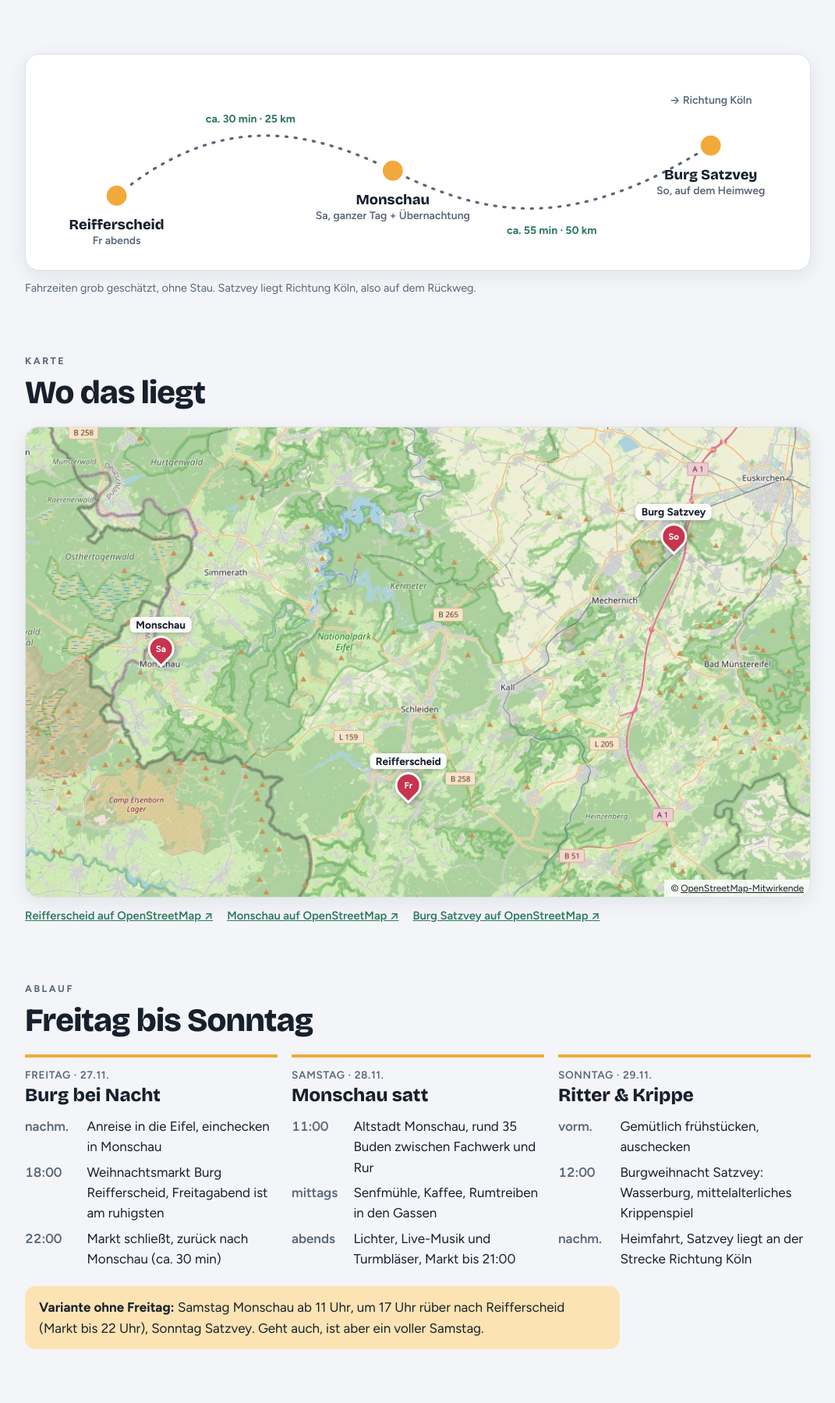
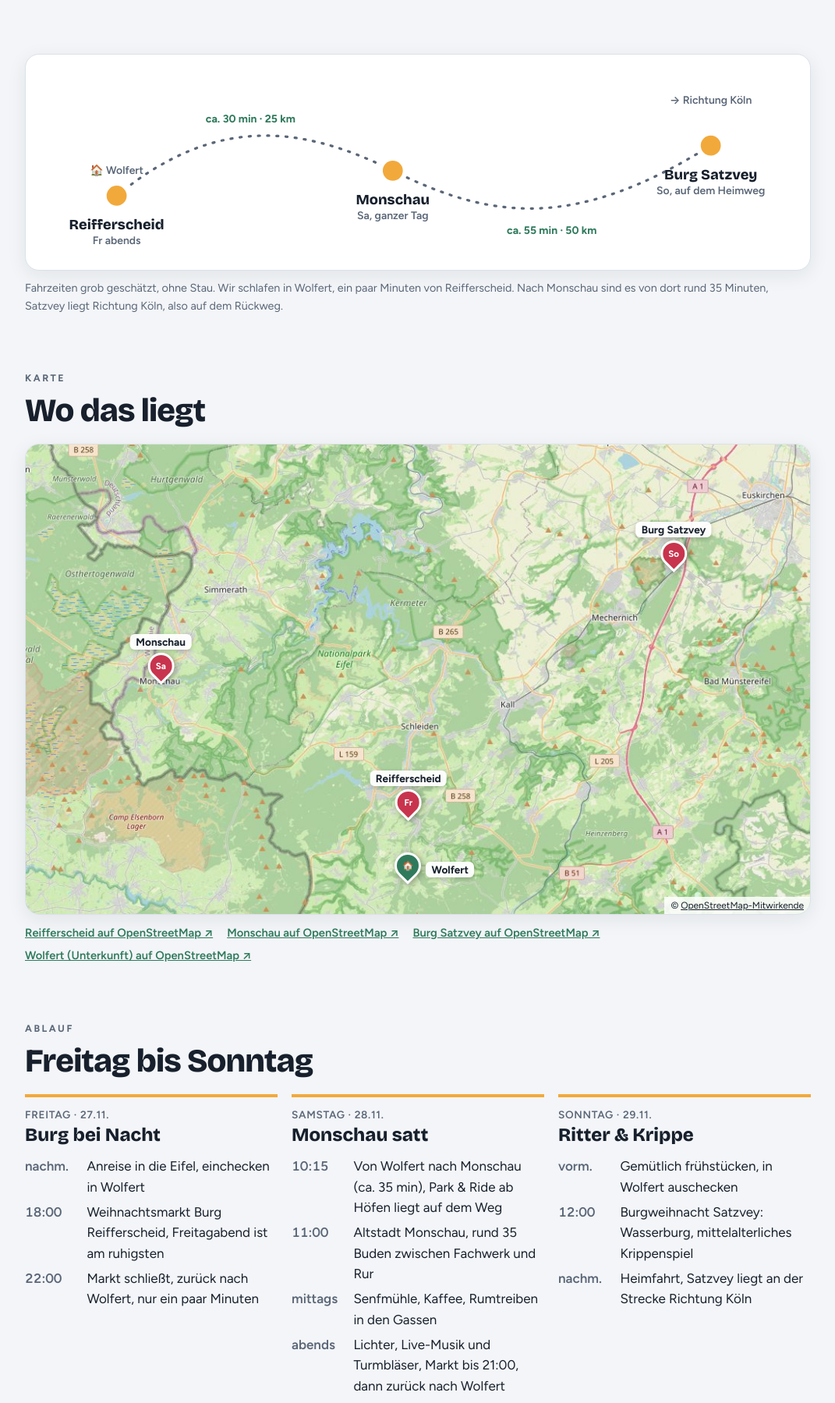
Before and after one commit to dbraun1991/ChristmasMarket, a plain HTML site: page index.html in a window 1280 px wide. Shown: the part 829-2628 px from the top of the page at 78% size, without its empty margins (104-1175 px from the left). Drawn offline with nearby package versions, Linux system fonts and the light colour scheme.

Commit message:
Add Wolfert as accommodation
Pin on the map, route label, and plan adjusted: short way back
from Reifferscheid on Friday, drive to Monschau via Park & Ride Höfen.

Co-Authored-By: Claude Opus 5.5 <noreply@anthropic.com>

```diff
--- a/index.html
+++ b/index.html
@@ -108,6 +108,9 @@ section h2 { font-size: clamp(1.8rem, 4.5vw, 2.6rem); font-weight: 800; letter-s
 .pin .dot span { rotate: 45deg; color: #fff; font: 800 .72rem var(--body); }
 .pin .lbl { order: -1; margin-bottom: 4px; padding: .15em .55em; border-radius: 6px; background: #fffffff0; color: #17202c; font: 700 .85rem var(--body); white-space: nowrap; box-shadow: 0 2px 6px rgb(0 0 0 / .2); }
 .pin:hover .dot, .pin:focus-visible .dot { background: var(--fir); }
+.pin.home .dot { background: var(--fir); }
+.pin.home:hover .dot, .pin.home:focus-visible .dot { background: var(--berry); }
+.pin.home .lbl { position: absolute; left: calc(100% + 6px); bottom: 2px; margin: 0; }
 .pin:focus-visible { outline: none; } .pin:focus-visible .lbl { outline: 2px solid var(--fir); }
 .map figcaption { position: absolute; right: 0; bottom: 0; padding: 2px 8px; background: #ffffffd9; color: #17202c; font-size: .75rem; }
 .map figcaption a { color: #17202c; font-weight: 400; }
@@ -211,15 +214,16 @@ footer p { margin: .3em 0; max-width: 80ch; }
   <section style="padding-top:0">
     <div class="wrap">
       <div class="route">
-        <svg viewBox="0 0 900 220" role="img" aria-label="Route: Reifferscheid, Monschau und Burg Satzvey mit Fahrzeiten">
+        <svg viewBox="0 0 900 220" role="img" aria-label="Route: Reifferscheid mit Unterkunft im Nachbarort Wolfert, Monschau und Burg Satzvey mit Fahrzeiten">
           <path class="path" d="M90 150 C 200 60, 300 60, 420 120 S 640 190, 800 90"/>
           <circle class="stop" cx="90" cy="150" r="14"/>
           <circle class="stop" cx="420" cy="120" r="14"/>
           <circle class="stop" cx="800" cy="90" r="14"/>
           <text class="name" x="90" y="190" text-anchor="middle">Reifferscheid</text>
           <text class="sub" x="90" y="208" text-anchor="middle">Fr abends</text>
+          <text class="sub" x="90" y="124" text-anchor="middle">🏠 Wolfert</text>
           <text class="name" x="420" y="160" text-anchor="middle">Monschau</text>
-          <text class="sub" x="420" y="178" text-anchor="middle">Sa, ganzer Tag + Übernachtung</text>
+          <text class="sub" x="420" y="178" text-anchor="middle">Sa, ganzer Tag</text>
           <text class="name" x="800" y="130" text-anchor="middle">Burg Satzvey</text>
           <text class="sub" x="800" y="148" text-anchor="middle">So, auf dem Heimweg</text>
           <text class="leg" x="250" y="62" text-anchor="middle">ca. 30 min · 25 km</text>
@@ -227,7 +231,7 @@ footer p { margin: .3em 0; max-width: 80ch; }
           <text class="sub" x="800" y="40" text-anchor="middle">→ Richtung Köln</text>
         </svg>
       </div>
-      <p class="note">Fahrzeiten grob geschätzt, ohne Stau. Satzvey liegt Richtung Köln, also auf dem Rückweg.</p>
+      <p class="note">Fahrzeiten grob geschätzt, ohne Stau. Wir schlafen in Wolfert, ein paar Minuten von Reifferscheid. Nach Monschau sind es von dort rund 35 Minuten, Satzvey liegt Richtung Köln, also auf dem Rückweg.</p>
     </div>
   </section>
 
@@ -236,16 +240,18 @@ footer p { margin: .3em 0; max-width: 80ch; }
       <p class="eyebrow">Karte</p>
       <h2>Wo das liegt</h2>
       <figure class="map">
-        <img src="map.jpg" width="1034" height="619" alt="Karte der Nordeifel zwischen Monschau, Schleiden und Euskirchen mit den drei Weihnachtsmärkten">
+        <img src="map.jpg" width="1034" height="619" alt="Karte der Nordeifel zwischen Monschau, Schleiden und Euskirchen mit den drei Weihnachtsmärkten und der Unterkunft in Wolfert">
         <a class="pin" style="left:48.78%;top:79%" href="https://www.openstreetmap.org/?mlat=50.4768&amp;mlon=6.4664#map=15/50.4768/6.4664" target="_blank" rel="noopener"><span class="dot"><span>Fr</span></span><span class="lbl">Reifferscheid</span></a>
         <a class="pin" style="left:17.22%;top:49.98%" href="https://www.openstreetmap.org/?mlat=50.5552&amp;mlon=6.2423#map=15/50.5552/6.2423" target="_blank" rel="noopener"><span class="dot"><span>Sa</span></span><span class="lbl">Monschau</span></a>
         <a class="pin" style="left:82.61%;top:26%" href="https://www.openstreetmap.org/?mlat=50.6199&amp;mlon=6.7065#map=15/50.6199/6.7065" target="_blank" rel="noopener"><span class="dot"><span>So</span></span><span class="lbl">Burg Satzvey</span></a>
+        <a class="pin home" style="left:48.72%;top:92.5%" href="https://www.openstreetmap.org/?mlat=50.4403&amp;mlon=6.4659#map=15/50.4403/6.4659" target="_blank" rel="noopener"><span class="dot"><span>🏠</span></span><span class="lbl">Wolfert</span></a>
         <figcaption>© <a href="https://www.openstreetmap.org/copyright" target="_blank" rel="noopener">OpenStreetMap-Mitwirkende</a></figcaption>
       </figure>
       <ul class="osm-links">
         <li><a href="https://www.openstreetmap.org/?mlat=50.4768&amp;mlon=6.4664#map=15/50.4768/6.4664" target="_blank" rel="noopener">Reifferscheid auf OpenStreetMap ↗</a></li>
         <li><a href="https://www.openstreetmap.org/?mlat=50.5552&amp;mlon=6.2423#map=15/50.5552/6.2423" target="_blank" rel="noopener">Monschau auf OpenStreetMap ↗</a></li>
         <li><a href="https://www.openstreetmap.org/?mlat=50.6199&amp;mlon=6.7065#map=15/50.6199/6.7065" target="_blank" rel="noopener">Burg Satzvey auf OpenStreetMap ↗</a></li>
+        <li><a href="https://www.openstreetmap.org/?mlat=50.4403&amp;mlon=6.4659#map=15/50.4403/6.4659" target="_blank" rel="noopener">Wolfert (Unterkunft) auf OpenStreetMap ↗</a></li>
       </ul>
     </div>
   </section>
@@ -258,23 +264,24 @@ footer p { margin: .3em 0; max-width: 80ch; }
         <article class="day">
           <div class="when"><small>Freitag · 27.11.</small>Burg bei Nacht</div>
           <ul>
-            <li><b>nachm.</b><span>Anreise in die Eifel, einchecken in Monschau</span></li>
+            <li><b>nachm.</b><span>Anreise in die Eifel, einchecken in Wolfert</span></li>
             <li><b>18:00</b><span>Weihnachtsmarkt Burg Reifferscheid, Freitagabend ist am ruhigsten</span></li>
-            <li><b>22:00</b><span>Markt schließt, zurück nach Monschau (ca. 30 min)</span></li>
+            <li><b>22:00</b><span>Markt schließt, zurück nach Wolfert, nur ein paar Minuten</span></li>
           </ul>
         </article>
         <article class="day">
           <div class="when"><small>Samstag · 28.11.</small>Monschau satt</div>
           <ul>
+            <li><b>10:15</b><span>Von Wolfert nach Monschau (ca. 35 min), Park &amp; Ride ab Höfen liegt auf dem Weg</span></li>
             <li><b>11:00</b><span>Altstadt Monschau, rund 35 Buden zwischen Fachwerk und Rur</span></li>
             <li><b>mittags</b><span>Senfmühle, Kaffee, Rumtreiben in den Gassen</span></li>
-            <li><b>abends</b><span>Lichter, Live-Musik und Turmbläser, Markt bis 21:00</span></li>
+            <li><b>abends</b><span>Lichter, Live-Musik und Turmbläser, Markt bis 21:00, dann zurück nach Wolfert</span></li>
           </ul>
         </article>
         <article class="day">
           <div class="when"><small>Sonntag · 29.11.</small>Ritter &amp; Krippe</div>
           <ul>
-            <li><b>vorm.</b><span>Gemütlich frühstücken, auschecken</span></li>
+            <li><b>vorm.</b><span>Gemütlich frühstücken, in Wolfert auschecken</span></li>
             <li><b>12:00</b><span>Burgweihnacht Satzvey: Wasserburg, mittelalterliches Krippenspiel</span></li>
             <li><b>nachm.</b><span>Heimfahrt, Satzvey liegt an der Strecke Richtung Köln</span></li>
           </ul>
@@ -355,7 +362,7 @@ footer p { margin: .3em 0; max-width: 80ch; }
       <p class="eyebrow">Gut zu wissen</p>
       <h2>Damit nichts schiefgeht</h2>
       <ul class="tips">
-        <li><b>Übernachtung früh buchen</b>Monschau ist am 1. Advent beliebt. Zentral übernachten heißt: Samstag kein Auto, kein Shuttle.</li>
+        <li><b>Unterkunft in Wolfert</b>Ortsteil von Hellenthal, gleich neben Reifferscheid. Freitagabend ist der Heimweg kurz. Samstag geht es mit dem Auto nach Monschau, am bequemsten über Park &amp; Ride in Höfen.</li>
         <li><b>Satzvey-Tickets jetzt kaufen</b>Für das 1. Adventswochenende meldet der <a href="https://tickets.burgsatzvey.de/event/burgweihnacht-1-adventswochenende-c7wecj" target="_blank" rel="noopener">Ticketshop</a> nur noch wenige Karten. Im Vorverkauf außerdem 3 € günstiger.</li>
         <li><b>Warm und wasserfest</b>Alle drei Märkte sind draußen, die Eifel ist Ende November gern nass und kalt.</li>
         <li><b>Fahrerfrage klären</b>Drei Märkte, viel Glühwein. Wir wechseln uns ab, oder einer bleibt beim alkoholfreien Punsch.</li>
```
Also changed, not shown: 1 other file.
